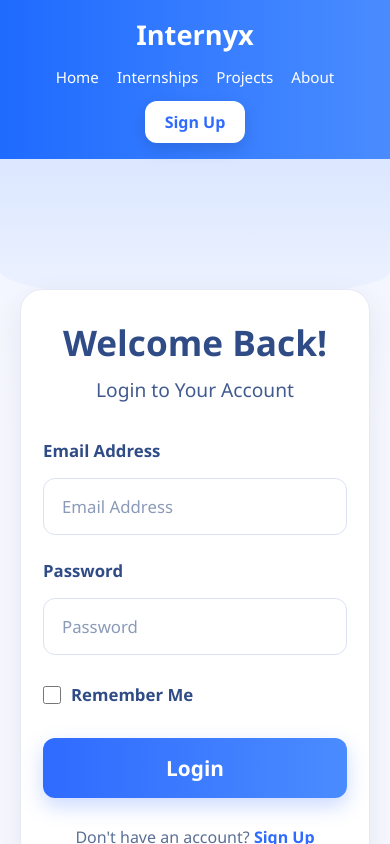
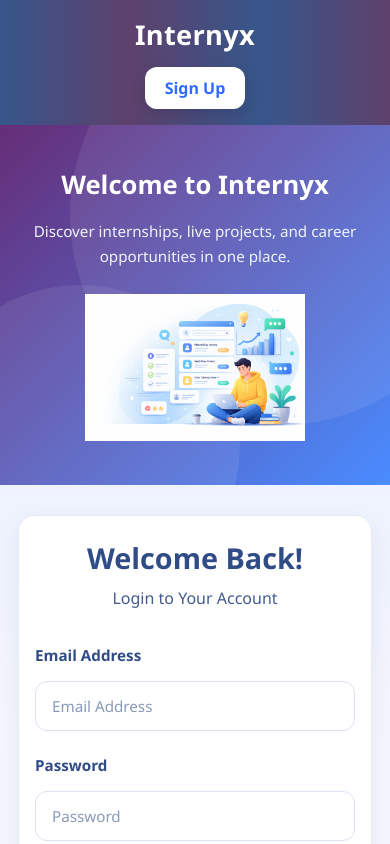
Before and after one commit to Shwetagaikwad14/Internyx, a React (Vite) app: page /login in a window 390 px wide. Shown: the top 844 px of the page. Built offline with nearby package versions, Linux system fonts and the light colour scheme.

Commit message:
Added new  login page

```diff
--- a/src/components/Navbar.jsx
+++ b/src/components/Navbar.jsx
@@ -8,12 +8,6 @@ export default function Navbar() {
     <header className="navbar">
       <div className="logo">Internyx</div>
 
-      <nav className="nav-links">
-        <a href="/">Home</a>
-        <a href="/">Internships</a>
-        <a href="/">Projects</a>
-        <a href="/">About</a>
-      </nav>
 
       {location.pathname === "/login" ? (
         <Link to="/register" className="nav-btn">
@@ -21,7 +15,7 @@ export default function Navbar() {
         </Link>
       ) : (
         <Link to="/login" className="nav-btn">
-          Sign in
+          Login
         </Link>
       )}
     </header>
--- a/src/login.css
+++ b/src/login.css
@@ -5,9 +5,21 @@
   font-family: "Segoe UI", Tahoma, Geneva, Verdana, sans-serif;
 }
 
+
 body {
   background: linear-gradient(to bottom, #eef3ff 0%, #f7f8ff 45%, #f7f8ff 100%);
   color: #243b6b;
+}
+
+html, body, #root {
+  width: 100%;
+  min-height: 100%;
+  overflow-x: hidden;
+  scrollbar-width: none;
+}
+
+body::-webkit-scrollbar {
+  display: none;
 }
 
 a {
@@ -17,7 +29,10 @@ a {
 .auth-page {
   min-height: 100vh;
   background: linear-gradient(to bottom, #eef3ff 0%, #f7f8ff 45%, #f7f8ff 100%);
+  overflow-x: hidden;
 }
+
+/* NAVBAR */
 
 .navbar {
   height: 78px;
@@ -25,26 +40,33 @@ a {
   display: flex;
   align-items: center;
   justify-content: space-between;
-  background: linear-gradient(90deg, #1f6bff, #4a8cff);
+  background: linear-gradient(90deg,  #36568b,#5e416c, #36568b,#5e416c);
   color: white;
   position: relative;
-  z-index: 2;
+  z-index: 10;
 }
 
 .logo {
   font-size: 2rem;
   font-weight: 700;
+  letter-spacing: 0.3px;
 }
 
 .nav-links {
   display: flex;
   gap: 34px;
+  align-items: center;
 }
 
 .nav-links a {
   color: white;
   font-size: 1rem;
   font-weight: 500;
+  transition: 0.3s ease;
+}
+
+.nav-links a:hover {
+  opacity: 0.85;
 }
 
 .nav-btn {
@@ -56,20 +78,95 @@ a {
   font-size: 1rem;
   font-weight: 700;
   box-shadow: 0 6px 16px rgba(0, 0, 0, 0.12);
+  cursor: pointer;
+  transition: 0.3s ease;
 }
 
-.wave-bg {
-  height: 140px;
-  background: linear-gradient(to bottom, #dbe7ff 0%, #edf2ff 100%);
-  border-bottom-left-radius: 50% 20%;
-  border-bottom-right-radius: 50% 20%;
+.nav-btn:hover {
+  transform: translateY(-2px);
 }
 
-.auth-container {
+/* MAIN SPLIT LAYOUT */
+
+.auth-split {
   display: flex;
+  min-height: calc(100vh - 78px);
+}
+
+/* LEFT SIDE */
+
+.auth-left {
+  flex: 1;
+  background: linear-gradient(135deg, #662d77, #4a8cff);
+  display: flex;
+  align-items: center;
   justify-content: center;
-  align-items: flex-start;
-  padding: 40px 20px 80px;
+  padding: 50px 40px;
+  position: relative;
+  overflow: hidden;
+}
+
+.auth-left::before {
+  content: "";
+  position: absolute;
+  width: 420px;
+  height: 420px;
+  top: -120px;
+  right: -100px;
+  background: rgba(255, 255, 255, 0.08);
+  border-radius: 50%;
+}
+
+.auth-left::after {
+  content: "";
+  position: absolute;
+  width: 320px;
+  height: 320px;
+  bottom: -120px;
+  left: -80px;
+  background: rgba(255, 255, 255, 0.08);
+  border-radius: 50%;
+}
+
+.auth-left-content {
+  max-width: 520px;
+  color: white;
+  text-align: left;
+  position: relative;
+  z-index: 2;
+}
+
+.auth-left-content h2 {
+  font-size: 3rem;
+  font-weight: 700;
+  line-height: 1.25;
+  margin-bottom: 18px;
+}
+
+.auth-left-content p {
+  font-size: 1.15rem;
+  line-height: 1.8;
+  color: #eef4ff;
+  margin-bottom: 26px;
+}
+
+.auth-left-content img {
+  width: 100%;
+  max-width: 470px;
+  display: block;
+  margin-top: 12px;
+  object-fit: contain;
+}
+
+/* RIGHT SIDE */
+
+.auth-right {
+  flex: 1;
+  background: linear-gradient(to bottom, #eef3ff 0%, #f7f8ff 45%, #f7f8ff 100%);
+  display: flex;
+  align-items: center;
+  justify-content: center;
+  padding: 40px 24px;
 }
 
 .auth-card {
@@ -80,7 +177,6 @@ a {
   border-radius: 22px;
   padding: 42px 48px;
   box-shadow: 0 10px 30px rgba(31, 42, 68, 0.08);
-  margin-top: -50px;
 }
 
 .auth-card h1 {
@@ -93,7 +189,7 @@ a {
 
 .auth-card p {
   text-align: center;
-  font-size: 1.7rem;
+  font-size: 1.5rem;
   color: #425b8f;
   margin-bottom: 28px;
 }
@@ -105,7 +201,7 @@ a {
 }
 
 .auth-form label {
-  font-size: 1.35rem;
+  font-size: 1.2rem;
   color: #304c86;
   font-weight: 600;
   margin-top: 8px;
@@ -117,14 +213,22 @@ a {
   border: 1px solid #dbe3f1;
   border-radius: 12px;
   outline: none;
-  font-size: 1.05rem;
+  font-size: 1rem;
   color: #2c3d63;
   background: #ffffff;
+  transition: 0.3s ease;
+}
+
+.auth-form input:focus {
+  border-color: #4a8cff;
+  box-shadow: 0 0 0 3px rgba(74, 140, 255, 0.12);
 }
 
 .auth-form input::placeholder {
   color: #8a9ab8;
 }
+
+/* CHECKBOX */
 
 .remember-row {
   margin-top: 4px;
@@ -136,7 +240,7 @@ a {
   align-items: center;
   gap: 10px;
   color: #54698f;
-  font-size: 1.05rem;
+  font-size: 1rem;
   font-weight: 500;
 }
 
@@ -156,6 +260,8 @@ a {
   font-weight: 700;
 }
 
+/* BUTTON */
+
 .submit-btn {
   margin-top: 8px;
   width: 100%;
@@ -164,17 +270,86 @@ a {
   border-radius: 12px;
   background: linear-gradient(90deg, #2f6bff, #4a8cff);
   color: white;
-  font-size: 1.8rem;
+  font-size: 1.5rem;
   font-weight: 700;
   cursor: pointer;
   box-shadow: 0 8px 20px rgba(47, 107, 255, 0.25);
+  transition: 0.3s ease;
 }
+
+.submit-btn:hover {
+  transform: translateY(-2px);
+  box-shadow: 0 10px 24px rgba(47, 107, 255, 0.3);
+}
+
+/* BOTTOM TEXT */
 
 .bottom-text {
   text-align: center;
   margin-top: 28px;
   color: #5b6f95;
-  font-size: 1.1rem;
+  font-size: 1.05rem;
+}
+
+/* RESPONSIVE */
+
+@media (max-width: 1200px) {
+  .auth-left-content h2 {
+    font-size: 2.5rem;
+  }
+
+  .auth-left-content p {
+    font-size: 1.05rem;
+  }
+
+  .auth-left-content img {
+    max-width: 400px;
+  }
+
+  .auth-card h1 {
+    font-size: 2.5rem;
+  }
+}
+
+@media (max-width: 992px) {
+  .auth-split {
+    flex-direction: column;
+  }
+
+  .auth-left,
+  .auth-right {
+    width: 100%;
+  }
+
+  .auth-left {
+    min-height: 420px;
+    padding: 40px 20px;
+  }
+
+  .auth-left-content {
+    text-align: center;
+  }
+
+  .auth-left-content h2 {
+    font-size: 2.2rem;
+  }
+
+  .auth-left-content p {
+    font-size: 1rem;
+  }
+
+  .auth-left-content img {
+    max-width: 320px;
+    margin: 20px auto 0;
+  }
+
+  .auth-right {
+    padding: 30px 18px 50px;
+  }
+
+  .auth-card {
+    max-width: 600px;
+  }
 }
 
 @media (max-width: 768px) {
@@ -203,27 +378,89 @@ a {
     padding: 10px 20px;
   }
 
+  .auth-left {
+    min-height: 360px;
+  }
+
+  .auth-left-content h2 {
+    font-size: 1.9rem;
+  }
+
+  .auth-left-content img {
+    max-width: 260px;
+  }
+
   .auth-card {
     padding: 28px 22px;
   }
 
   .auth-card h1 {
-    font-size: 2.2rem;
+    font-size: 2.1rem;
   }
 
   .auth-card p {
-    font-size: 1.2rem;
+    font-size: 1.15rem;
   }
 
   .auth-form label {
-    font-size: 1.05rem;
+    font-size: 1rem;
+  }
+
+  .auth-form input {
+    padding: 14px 16px;
+    font-size: 0.95rem;
   }
 
   .submit-btn {
-    font-size: 1.3rem;
+    font-size: 1.2rem;
+    padding: 14px;
   }
 
   .bottom-text {
+    font-size: 0.95rem;
+  }
+}
+
+@media (max-width: 480px) {
+  .auth-left {
+    padding: 30px 16px;
+  }
+
+  .auth-left-content h2 {
+    font-size: 1.6rem;
+  }
+
+  .auth-left-content p {
+    font-size: 0.95rem;
+    line-height: 1.6;
+  }
+
+  .auth-left-content img {
+    max-width: 220px;
+  }
+
+  .auth-card {
+    padding: 22px 16px;
+    border-radius: 16px;
+  }
+
+  .auth-card h1 {
+    font-size: 1.8rem;
+  }
+
+  .auth-card p {
     font-size: 1rem;
   }
+
+  .auth-form label {
+    font-size: 0.95rem;
+  }
+
+  .checkbox-label {
+    font-size: 0.92rem;
+  }
+
+  .submit-btn {
+    font-size: 1.05rem;
+  }
 }
--- a/src/pages/Login.jsx
+++ b/src/pages/Login.jsx
@@ -1,6 +1,8 @@
 import React from "react";
 import { Link } from "react-router-dom";
 import Navbar from "../components/Navbar";
+import authImage from "../assets/loginpic.png";
+
 
 export default function Login() {
   const handleSubmit = (e) => {
@@ -11,9 +13,20 @@ export default function Login() {
   return (
     <div className="auth-page">
       <Navbar />
-      <div className="wave-bg"></div>
 
-      <main className="auth-container">
+      <div className="auth-split">
+        <div className="auth-left">
+          <div className="auth-left-content">
+            <h2>Welcome to Internyx</h2>
+            <p>
+              Discover internships, live projects, and career opportunities
+              in one place.
+            </p>
+            <img src={authImage} alt="Internship portal illustration" />
+          </div>
+        </div>
+
+        <div className="auth-right">
           <div className="auth-card">
             <h1>Welcome Back!</h1>
             <p>Login to Your Account</p>
@@ -41,7 +54,8 @@ export default function Login() {
               Don&apos;t have an account? <Link to="/register">Sign Up</Link>
             </div>
           </div>
-      </main>
+        </div>
+      </div>
     </div>
   );
 }
--- a/src/pages/Register.jsx
+++ b/src/pages/Register.jsx
@@ -1,6 +1,7 @@
 import React from "react";
 import { Link } from "react-router-dom";
 import Navbar from "../components/Navbar";
+import authImage from "../assets/loginpic.png";
 
 export default function Register() {
   const handleSubmit = (e) => {
@@ -11,9 +12,20 @@ export default function Register() {
   return (
     <div className="auth-page">
       <Navbar />
-      <div className="wave-bg"></div>
 
-      <main className="auth-container">
+      <div className="auth-split">
+        <div className="auth-left">
+          <div className="auth-left-content">
+            <h2>Start Your Internship Journey</h2>
+            <p>
+              Create your account and apply for top internships and real
+              industry projects.
+            </p>
+            <img src={authImage} alt="Internship portal illustration" />
+          </div>
+        </div>
+
+        <div className="auth-right">
           <div className="auth-card">
             <h1>Join Us Today!</h1>
             <p>Create Your Account</p>
@@ -47,7 +59,8 @@ export default function Register() {
               Already have an account? <Link to="/login">Login</Link>
             </div>
           </div>
-      </main>
+        </div>
+      </div>
     </div>
   );
 }
```
Also changed, not shown: src/assets/loginpic.png (added). Lines whose indentation alone changed are shown as unchanged.
